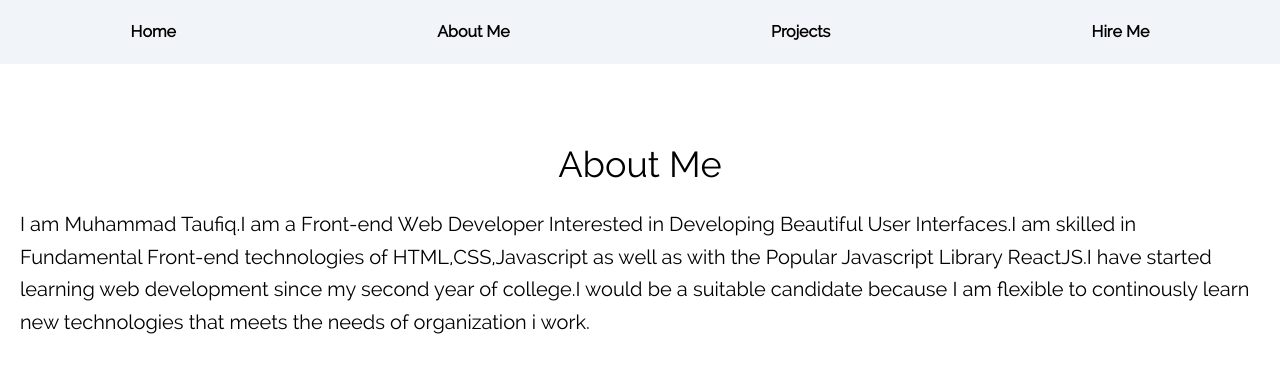
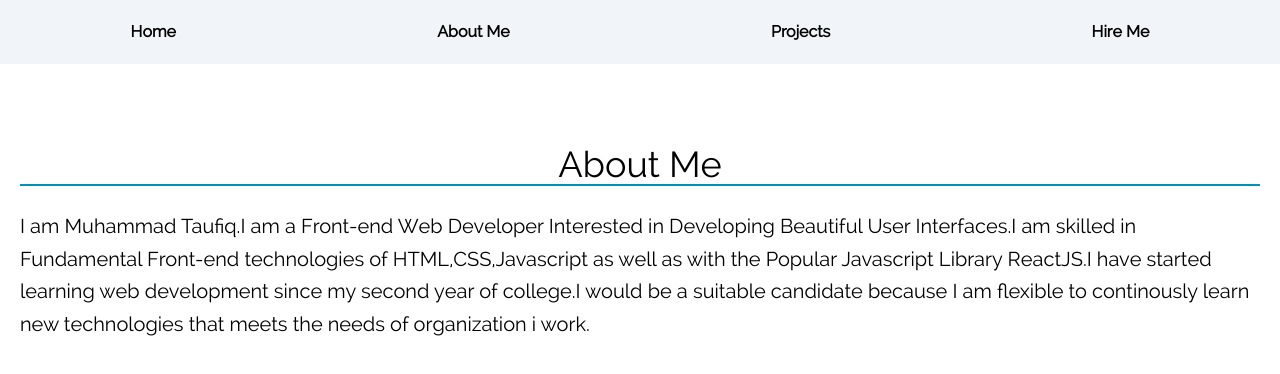
Before and after one commit to mdtaufiq28/Portfolio, a React (Vite) app: page /aboutme in a window 1280 px wide. Shown: the top 374 px of the page. Built offline with nearby package versions, Linux system fonts and the light colour scheme.

Commit message:
Made some changes in styling

```diff
--- a/pages/AboutMe.jsx
+++ b/pages/AboutMe.jsx
@@ -3,7 +3,7 @@ import React from 'react'
 const AboutMe = () => {
   return (
     <div className='flex flex-col gap-y-6 px-5'>
-      <div className='text-4xl'>
+      <div className='text-4xl border-b-2 border-b-cyan-600'>
         About Me
       </div>
       <p className='text-xl leading-relaxed  text-start'>
```
